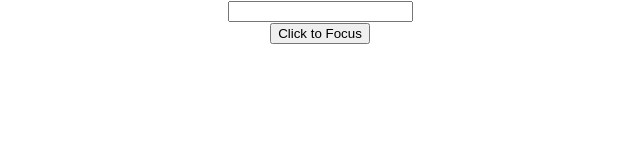
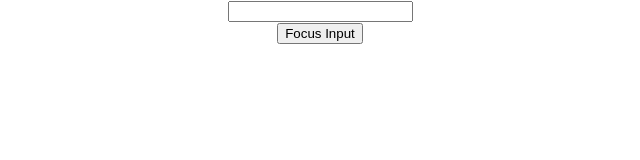
Before and after one commit to GeekShubhamRajput/react-js-learning, a React (Create React App) app: page / in a window 1280 px wide. Shown: the top 160 px of the page, without its empty margins (320-960 px from the left). Built offline with nearby package versions, Linux system fonts and the light colour scheme.

Commit message:
Forwarding Refs

```diff
--- a/src/App.js
+++ b/src/App.js
@@ -1,10 +1,10 @@
 import './App.css';
-import FocusRef from "./components/FocusRef"
+import FRParentInput from "./components/FRParentInput"
 
 function App() {
   return (
     <div className="App">
-      <FocusRef />
+      <FRParentInput />
     </div>
   )
 }
--- /dev/null
+++ b/src/components/FRInput.js
@@ -0,0 +1,12 @@
+import React from 'react'
+
+const FRInput = React.forwardRef((props, ref) => {
+  return(
+    <div>
+      <input type="text" ref={ref} />
+    </div>
+  )
+})
+
+
+export default FRInput
--- /dev/null
+++ b/src/components/FRParentInput.js
@@ -0,0 +1,25 @@
+import React, {Component} from 'react'
+import FRInput from "./FRInput"
+
+class FRParentInput extends Component{
+  constructor(props){
+    super(props);
+
+    this.inputRef = React.createRef();
+  }
+
+  clickHandler = () =>{
+    this.inputRef.current.focus()
+  }
+
+  render(){
+    return(
+      <div>
+        <FRInput ref={this.inputRef} />
+        <button onClick={this.clickHandler}>Focus Input</button>
+      </div>
+    )
+  }
+}
+
+export default FRParentInput
```
